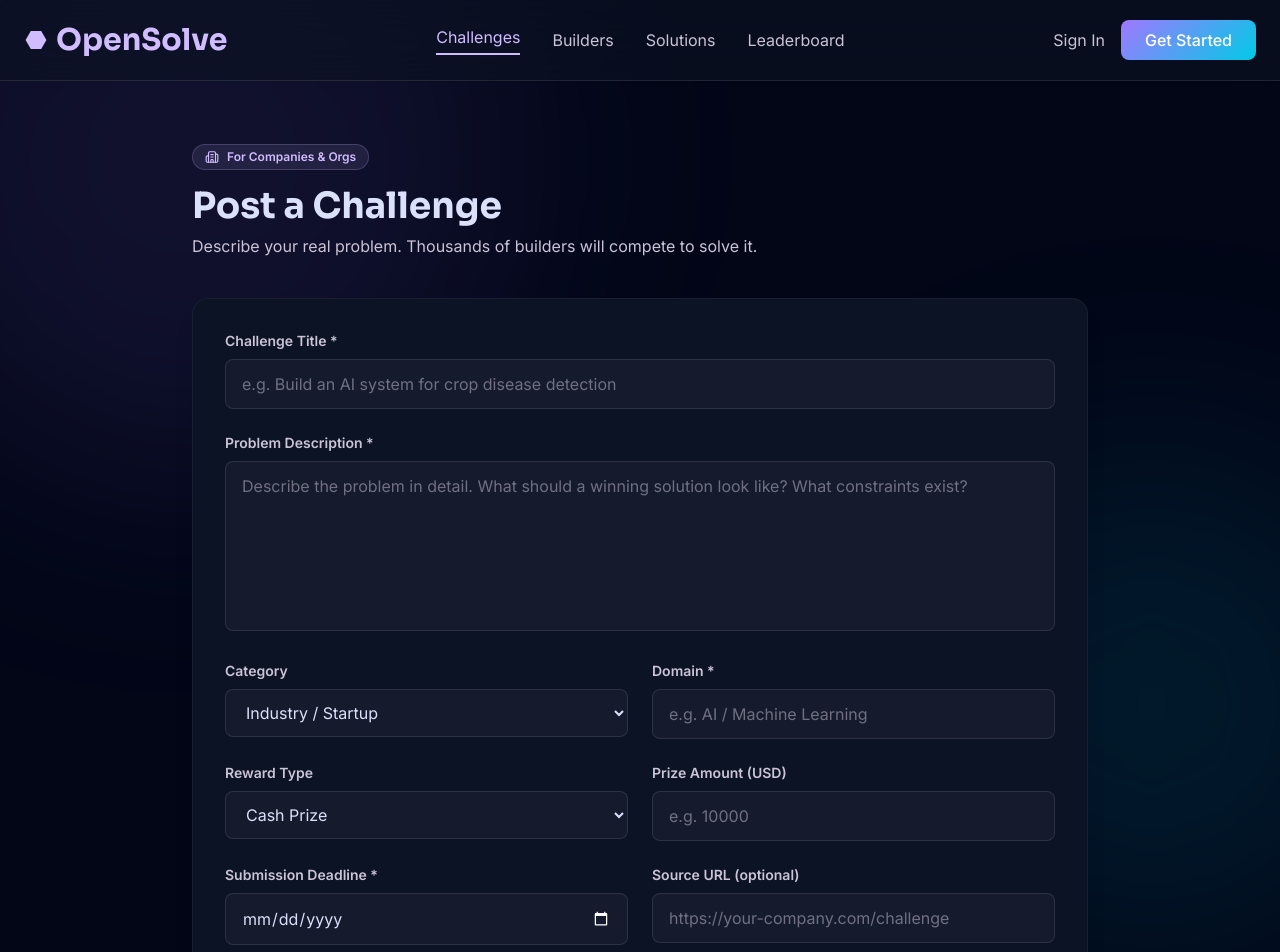
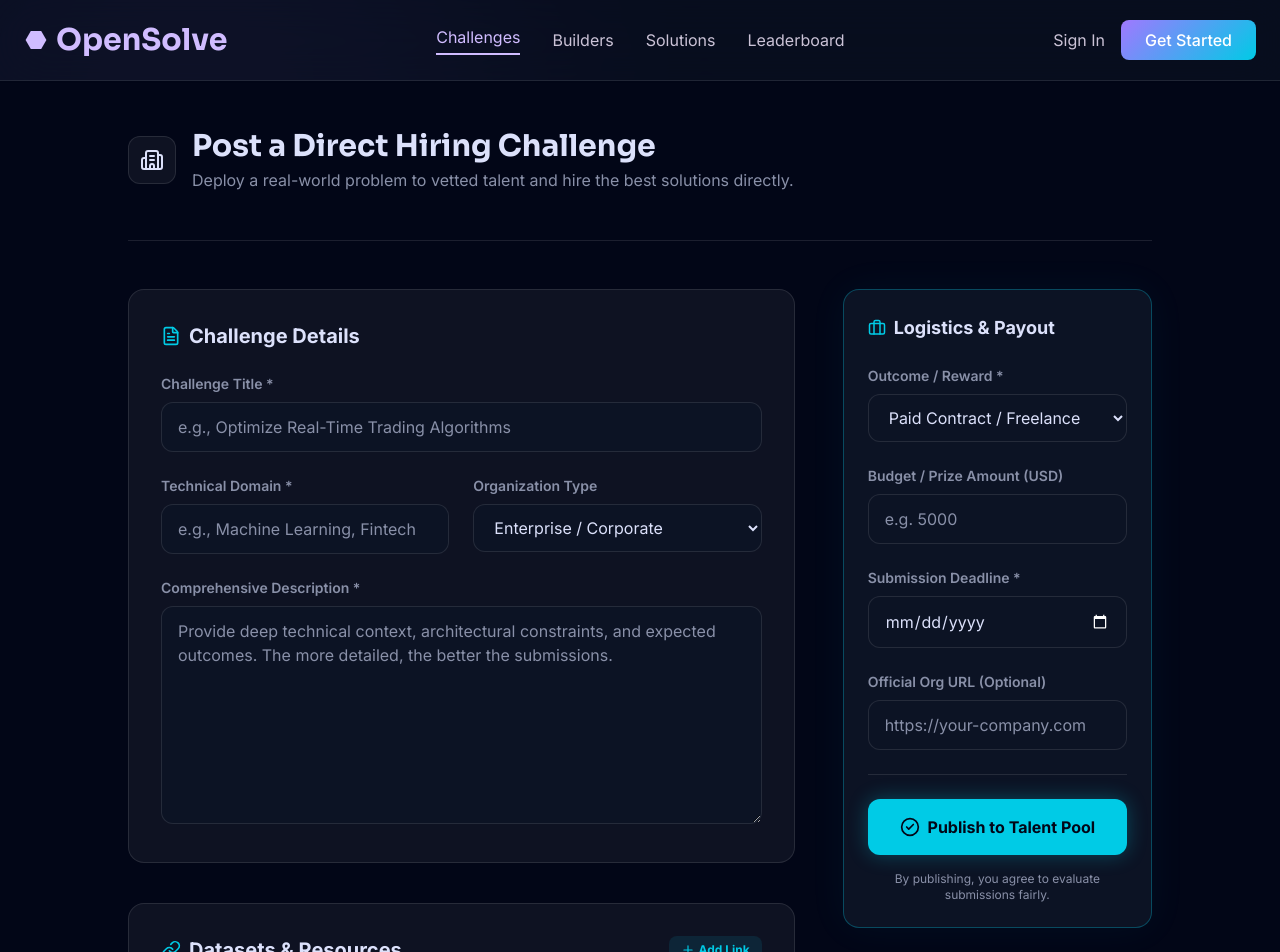
Before and after one commit to D0-6/opensolve, a Next.js app: page /organizations/new in a window 1280 px wide. Shown: the top 952 px of the page. Built offline with nearby package versions, Linux system fonts and the light colour scheme; no server answers.

Commit message:
Phase 8: Industrial Grade Org Dashboard and Professional Posting Form

```diff
--- /dev/null
+++ b/src/app/organizations/dashboard/page.tsx
@@ -0,0 +1,118 @@
+import { auth } from "@clerk/nextjs/server";
+import { docClient } from "@/lib/dynamodb";
+import { QueryCommand } from "@aws-sdk/lib-dynamodb";
+import { redirect } from "next/navigation";
+import { Briefcase, Users, FileText, ExternalLink, Mail, CheckCircle2, Award } from "lucide-react";
+import Link from "next/link";
+
+const PROBLEMS_TABLE = process.env.DYNAMODB_TABLE_PROBLEMS || "OpenSolve_Problems";
+const SUBMISSIONS_TABLE = process.env.DYNAMODB_TABLE_SUBMISSIONS || "OpenSolve_Submissions";
+
+export default async function OrgDashboard() {
+  const { userId } = await auth();
+  if (!userId) redirect("/sign-in");
+
+  // Fetch problems posted by this org (Using a GSI would be better in prod, but for hackathon/demo we scan or query if GSI exists)
+  // Let's assume we fetch all problems and filter for now to guarantee it works without complex GSI setup
+  const problemsRes = await docClient.send(new QueryCommand({
+    TableName: PROBLEMS_TABLE,
+    IndexName: "status-deadline-index",
+    KeyConditionExpression: "#status = :status",
+    ExpressionAttributeNames: { "#status": "status" },
+    ExpressionAttributeValues: { ":status": "OPEN" },
+  }));
+
+  const orgProblems = (problemsRes.Items || []).filter(p => p.postedByOrgId === userId);
+
+  // For each problem, fetch its submissions
+  const dashboardData = await Promise.all(orgProblems.map(async (problem) => {
+    const subsRes = await docClient.send(new QueryCommand({
+      TableName: SUBMISSIONS_TABLE,
+      KeyConditionExpression: "problemId = :pid",
+      ExpressionAttributeValues: { ":pid": problem.problemId }
+    }));
+    return {
+      ...problem,
+      submissions: subsRes.Items || []
+    };
+  }));
+
+  return (
+    <div className="min-h-screen bg-[#020617] pt-24 pb-16 px-6">
+      <div className="max-w-7xl mx-auto">
+        <div className="flex items-center justify-between mb-12">
+          <div>
+            <h1 className="text-4xl font-display-lg text-[#dce1fb] font-bold">Hiring Pipeline</h1>
+            <p className="text-[#8990a8] font-body-md mt-2">Manage active challenges, evaluate team submissions, and extend offers.</p>
+          </div>
+          <Link href="/organizations/new" className="bg-[#00cbe6] text-[#020617] font-bold px-6 py-3 rounded-xl hover:bg-[#5de6ff] transition-all shadow-[0_0_20px_rgba(0,203,230,0.2)]">
+            + Post New Challenge
+          </Link>
+        </div>
+
+        {dashboardData.length === 0 ? (
+          <div className="bg-white/5 border border-white/10 rounded-2xl p-16 text-center">
+            <Briefcase size={48} className="mx-auto text-[#8990a8] mb-6 opacity-50" />
+            <h2 className="text-2xl font-bold text-[#dce1fb] mb-2">No active challenges</h2>
+            <p className="text-[#8990a8] mb-6">Post a challenge to start receiving submissions from top talent.</p>
+          </div>
+        ) : (
+          <div className="space-y-12">
+            {dashboardData.map(problem => (
+              <div key={problem.problemId} className="bg-[#0c1324] border border-white/10 rounded-3xl overflow-hidden shadow-2xl">
+                {/* Challenge Header */}
+                <div className="bg-white/5 border-b border-white/10 p-6 md:p-8 flex flex-col md:flex-row justify-between items-start md:items-center gap-4">
+                  <div>
+                    <h2 className="text-2xl font-bold text-[#dce1fb]">{problem.title}</h2>
+                    <div className="flex gap-4 mt-2 text-sm text-[#8990a8]">
+                      <span className="flex items-center gap-1"><Users size={16}/> {problem.submissions.length} Submissions</span>
+                      <span className="flex items-center gap-1"><Award size={16}/> {problem.prizeType}</span>
+                    </div>
+                  </div>
+                  <Link href={`/problems/${problem.problemId}`} className="text-[#00cbe6] text-sm font-bold hover:underline">View Public Page &rarr;</Link>
+                </div>
+
+                {/* Submissions Pipeline */}
+                <div className="p-6 md:p-8 bg-[#020617]/50">
+                  <h3 className="text-sm font-bold text-[#8990a8] uppercase tracking-wider mb-6">Candidate Pipeline</h3>
+
+                  {problem.submissions.length === 0 ? (
+                    <p className="text-[#8990a8] italic">Awaiting submissions...</p>
+                  ) : (
+                    <div className="grid grid-cols-1 gap-4">
+                      {problem.submissions.map(sub => (
+                        <div key={sub.rankKey} className="bg-white/5 border border-white/10 rounded-xl p-5 flex flex-col md:flex-row items-start md:items-center justify-between gap-6 hover:bg-white/10 transition-colors">
+                          <div className="flex-1">
+                            <div className="flex items-center gap-3 mb-2">
+                              <h4 className="font-bold text-lg text-[#dce1fb]">{sub.studentName} {sub.teamId && <span className="text-xs bg-[#a078ff]/20 text-[#a078ff] px-2 py-0.5 rounded-full ml-2">Team Submission</span>}</h4>
+                              <span className="text-xs px-2 py-1 rounded-md bg-white/10 text-[#8990a8]">{sub.evaluationStatus || "PENDING"}</span>
+                            </div>
+                            <p className="text-sm text-[#8990a8] line-clamp-2 mb-3">{sub.writeup}</p>
+                            <div className="flex items-center gap-4 text-sm font-bold">
+                              <a href={sub.githubUrl} target="_blank" className="text-[#dce1fb] flex items-center gap-1 hover:text-[#00cbe6]"><FileText size={16}/> View Code</a>
+                              {sub.demoUrl && <a href={sub.demoUrl} target="_blank" className="text-[#dce1fb] flex items-center gap-1 hover:text-[#00cbe6]"><ExternalLink size={16}/> Live Demo</a>}
+                            </div>
+                          </div>
+
+                          <div className="flex flex-col gap-2 w-full md:w-auto">
+                            {/* Actions - The Hiring Pipeline Magic */}
+                            <button className="bg-[#a078ff] text-white px-6 py-2 rounded-lg font-bold text-sm hover:bg-[#b08cff] transition-colors flex items-center justify-center gap-2">
+                              <CheckCircle2 size={16}/> {problem.prizeType === "HIRING" ? "Extend Hire Offer" : "Offer Contract"}
+                            </button>
+                            <button className="bg-transparent border border-white/20 text-[#dce1fb] px-6 py-2 rounded-lg font-bold text-sm hover:bg-white/5 transition-colors flex items-center justify-center gap-2">
+                              <Mail size={16}/> Request Interview
+                            </button>
+                          </div>
+                        </div>
+                      ))}
+                    </div>
+                  )}
+                </div>
+              </div>
+            ))}
+          </div>
+        )}
+      </div>
+    </div>
+  );
+}
--- a/src/app/organizations/new/page.tsx
+++ b/src/app/organizations/new/page.tsx
@@ -2,30 +2,46 @@
 
 import { useState } from "react";
 import { useRouter } from "next/navigation";
-import { useUser } from "@clerk/nextjs";
-import { PlusCircle, Loader2, Building2, AlertCircle } from "lucide-react";
+import { Building2, Plus, X, Loader2, Link as LinkIcon, FileText, Briefcase, Calendar, LayoutGrid, CheckCircle2 } from "lucide-react";
 
-export default function NewProblem() {
+export default function ProfessionalPostChallenge() {
   const router = useRouter();
-  const { user } = useUser();
 
   const [formData, setFormData] = useState({
     title: "",
+    domain: "",
     description: "",
     source: "INDUSTRY",
     sourceUrl: "",
     prizeAmount: "",
-    prizeType: "CASH",
+    prizeType: "CONTRACT",
     deadline: "",
-    domain: "",
   });
+
+  const [resourceLinks, setResourceLinks] = useState<string[]>([""]);
   const [loading, setLoading] = useState(false);
   const [error, setError] = useState("");
+
+  const handleAddLink = () => setResourceLinks([...resourceLinks, ""]);
+
+  const handleLinkChange = (index: number, value: string) => {
+    const updated = [...resourceLinks];
+    updated[index] = value;
+    setResourceLinks(updated);
+  };
+
+  const handleRemoveLink = (index: number) => {
+    setResourceLinks(resourceLinks.filter((_, i) => i !== index));
+  };
 
   const handleSubmit = async (e: React.FormEvent) => {
     e.preventDefault();
     setLoading(true);
     setError("");
+
+    // Filter out empty links
+    const validLinks = resourceLinks.filter(link => link.trim() !== "");
+
     try {
       const res = await fetch("/api/problems", {
         method: "POST",
@@ -33,7 +49,7 @@ export default function NewProblem() {
         body: JSON.stringify({
           ...formData,
           deadline: new Date(formData.deadline).toISOString(),
-          postedByOrgId: user?.id,
+          resourceLinks: validLinks,
         }),
       });
       const data = await res.json();
@@ -46,159 +62,142 @@ export default function NewProblem() {
     }
   };
 
-  const inputClass = "w-full border border-white/10 rounded-lg px-4 py-3 text-on-surface placeholder:text-on-surface-variant/50 focus:outline-none focus:ring-2 focus:ring-primary/50 transition-all font-body-md";
-  const labelClass = "text-sm font-semibold text-on-surface-variant mb-2 block";
+  const inputStyles = "w-full bg-[#0c1324] border border-white/10 rounded-xl px-4 py-3 text-[#dce1fb] placeholder:text-[#8990a8] focus:outline-none focus:ring-2 focus:ring-[#00cbe6]/50 transition-all font-body-md";
+  const labelStyles = "block text-sm font-semibold text-[#8990a8] mb-2";
 
   return (
-    <div className="min-h-screen py-16 px-6">
-      <div className="max-w-4xl mx-auto">
-        {/* Header */}
-        <div className="mb-10">
-          <div className="inline-flex items-center gap-2 bg-primary/10 border border-primary/20 rounded-full px-3 py-1 text-xs font-semibold text-primary mb-4">
-            <Building2 size={14} /> For Companies & Orgs
+    <div className="min-h-screen bg-[#020617] py-12 px-6">
+      <div className="max-w-5xl mx-auto">
+
+        {/* Header Section */}
+        <div className="mb-12 border-b border-white/10 pb-8">
+          <div className="flex items-center gap-4 mb-4">
+            <div className="w-12 h-12 bg-white/5 border border-white/10 rounded-xl flex items-center justify-center text-[#dce1fb]">
+              <Building2 size={24} />
             </div>
-          <h1 className="font-display-lg text-4xl text-on-surface font-bold mb-2">
-            Post a Challenge
-          </h1>
-          <p className="font-body-md text-on-surface-variant">
-            Describe your real problem. Thousands of builders will compete to solve it.
-          </p>
+            <div>
+              <h1 className="text-3xl font-display-lg text-[#dce1fb] font-bold">Post a Direct Hiring Challenge</h1>
+              <p className="text-[#8990a8] font-body-md mt-1">Deploy a real-world problem to vetted talent and hire the best solutions directly.</p>
+            </div>
+          </div>
         </div>
 
-        {/* Form Container */}
-        <div className="bg-surface border border-white/5 rounded-2xl p-8 shadow-xl">
         {error && (
-            <div className="flex items-start gap-3 bg-red-500/10 border border-red-500/20 rounded-xl p-4 mb-8 text-red-400 text-sm">
-              <AlertCircle size={18} className="mt-0.5 shrink-0" />
+          <div className="bg-red-500/10 border border-red-500/20 text-red-400 p-4 rounded-xl mb-8 font-body-md flex items-center gap-3">
+            <X size={18} />
             {error}
           </div>
         )}
 
-          <form onSubmit={handleSubmit} className="space-y-6">
+        <form onSubmit={handleSubmit} className="grid grid-cols-1 lg:grid-cols-3 gap-12">
+
+          {/* Main Form Area */}
+          <div className="lg:col-span-2 space-y-10">
+
+            {/* Section 1: Basic Info */}
+            <section className="bg-white/5 border border-white/10 rounded-2xl p-8">
+              <div className="flex items-center gap-2 mb-6 text-[#dce1fb]">
+                <FileText size={20} className="text-[#00cbe6]" />
+                <h2 className="text-xl font-bold">Challenge Details</h2>
+              </div>
+              <div className="space-y-6">
                 <div>
-              <label className={labelClass}>Challenge Title *</label>
-              <input
-                required
-                type="text"
-                value={formData.title}
-                onChange={(e) => setFormData({ ...formData, title: e.target.value })}
-                placeholder="e.g. Build an AI system for crop disease detection"
-                className={inputClass}
-                style={{ backgroundColor: "#151b2d", color: "#dce1fb" }}
-              />
+                  <label className={labelStyles}>Challenge Title *</label>
+                  <input required type="text" value={formData.title} onChange={(e) => setFormData({ ...formData, title: e.target.value })} placeholder="e.g., Optimize Real-Time Trading Algorithms" className={inputStyles} />
+                </div>
+                <div className="grid grid-cols-2 gap-6">
+                  <div>
+                    <label className={labelStyles}>Technical Domain *</label>
+                    <input required type="text" value={formData.domain} onChange={(e) => setFormData({ ...formData, domain: e.target.value })} placeholder="e.g., Machine Learning, Fintech" className={inputStyles} />
+                  </div>
+                  <div>
+                    <label className={labelStyles}>Organization Type</label>
+                    <select value={formData.source} onChange={(e) => setFormData({ ...formData, source: e.target.value })} className={inputStyles}>
+                      <option value="INDUSTRY">Enterprise / Corporate</option>
+                      <option value="YC_STARTUP">YC / VC-Backed Startup</option>
+                      <option value="GOVERNMENT">Government / Non-Profit</option>
+                    </select>
+                  </div>
+                </div>
+                <div>
+                  <label className={labelStyles}>Comprehensive Description *</label>
+                  <textarea required rows={8} value={formData.description} onChange={(e) => setFormData({ ...formData, description: e.target.value })} placeholder="Provide deep technical context, architectural constraints, and expected outcomes. The more detailed, the better the submissions." className={`${inputStyles} resize-y`} />
+                </div>
+              </div>
+            </section>
+
+            {/* Section 2: Resources */}
+            <section className="bg-white/5 border border-white/10 rounded-2xl p-8">
+              <div className="flex items-center justify-between mb-6">
+                <div className="flex items-center gap-2 text-[#dce1fb]">
+                  <LinkIcon size={20} className="text-[#00cbe6]" />
+                  <h2 className="text-xl font-bold">Datasets & Resources</h2>
+                </div>
+                <button type="button" onClick={handleAddLink} className="text-xs font-bold text-[#00cbe6] bg-[#00cbe6]/10 px-3 py-1.5 rounded-lg hover:bg-[#00cbe6]/20 transition-colors flex items-center gap-1">
+                  <Plus size={14} /> Add Link
+                </button>
+              </div>
+              <p className="text-sm text-[#8990a8] mb-6">Provide URLs to Google Drive folders, Kaggle datasets, GitHub repos, or API documentation.</p>
+
+              <div className="space-y-4">
+                {resourceLinks.map((link, index) => (
+                  <div key={index} className="flex gap-3">
+                    <input type="url" value={link} onChange={(e) => handleLinkChange(index, e.target.value)} placeholder="https://..." className={inputStyles} />
+                    {resourceLinks.length > 1 && (
+                      <button type="button" onClick={() => handleRemoveLink(index)} className="p-3 bg-red-500/10 text-red-400 rounded-xl hover:bg-red-500/20 transition-colors border border-red-500/10">
+                        <X size={20} />
+                      </button>
+                    )}
+                  </div>
+                ))}
+              </div>
+            </section>
+          </div>
+
+          {/* Sidebar / Logistics */}
+          <div className="space-y-6">
+            <section className="bg-[#0c1324] border border-[#00cbe6]/30 rounded-2xl p-6 sticky top-24 shadow-[0_0_40px_rgba(0,203,230,0.05)]">
+              <h3 className="text-lg font-bold text-[#dce1fb] flex items-center gap-2 mb-6">
+                <Briefcase size={18} className="text-[#00cbe6]" /> Logistics & Payout
+              </h3>
+
+              <div className="space-y-6">
+                <div>
+                  <label className={labelStyles}>Outcome / Reward *</label>
+                  <select value={formData.prizeType} onChange={(e) => setFormData({ ...formData, prizeType: e.target.value })} className={inputStyles}>
+                    <option value="HIRING">Full-Time Hiring Offer</option>
+                    <option value="CONTRACT">Paid Contract / Freelance</option>
+                    <option value="CASH">Cash Bounty</option>
+                    <option value="PILOT_FUNDING">Pilot Program Funding</option>
+                  </select>
                 </div>
 
                 <div>
-              <label className={labelClass}>Problem Description *</label>
-              <textarea
-                required
-                rows={6}
-                value={formData.description}
-                onChange={(e) => setFormData({ ...formData, description: e.target.value })}
-                placeholder="Describe the problem in detail. What should a winning solution look like? What constraints exist?"
-                className={`${inputClass} resize-none`}
-                style={{ backgroundColor: "#151b2d", color: "#dce1fb" }}
-              />
+                  <label className={labelStyles}>Budget / Prize Amount (USD)</label>
+                  <input type="number" min="0" value={formData.prizeAmount} onChange={(e) => setFormData({ ...formData, prizeAmount: e.target.value })} placeholder="e.g. 5000" className={inputStyles} />
                 </div>
 
-            <div className="grid grid-cols-1 md:grid-cols-2 gap-6">
                 <div>
-                <label className={labelClass}>Category</label>
-                <select
-                  value={formData.source}
-                  onChange={(e) => setFormData({ ...formData, source: e.target.value })}
-                  className={inputClass}
-                  style={{ backgroundColor: "#151b2d", color: "#dce1fb" }}
-                >
-                  <option value="INDUSTRY">Industry / Startup</option>
-                  <option value="GOVERNMENT">Government / Public Sector</option>
-                  <option value="YC_STARTUP">YC Startup</option>
-                </select>
+                  <label className={labelStyles}>Submission Deadline *</label>
+                  <input required type="date" value={formData.deadline} onChange={(e) => setFormData({ ...formData, deadline: e.target.value })} className={inputStyles} style={{ colorScheme: "dark" }} />
                 </div>
+
                 <div>
-                <label className={labelClass}>Domain *</label>
-                <input
-                  required
-                  type="text"
-                  value={formData.domain}
-                  onChange={(e) => setFormData({ ...formData, domain: e.target.value })}
-                  placeholder="e.g. AI / Machine Learning"
-                  className={inputClass}
-                  style={{ backgroundColor: "#151b2d", color: "#dce1fb" }}
-                />
+                  <label className={labelStyles}>Official Org URL (Optional)</label>
+                  <input type="url" value={formData.sourceUrl} onChange={(e) => setFormData({ ...formData, sourceUrl: e.target.value })} placeholder="https://your-company.com" className={inputStyles} />
+                </div>
+
+                <div className="pt-6 border-t border-white/10">
+                  <button type="submit" disabled={loading} className="w-full bg-[#00cbe6] text-[#020617] font-bold py-4 rounded-xl hover:bg-[#5de6ff] transition-all flex items-center justify-center gap-2 shadow-[0_0_20px_rgba(0,203,230,0.3)] hover:shadow-[0_0_30px_rgba(0,203,230,0.5)]">
+                    {loading ? <Loader2 size={20} className="animate-spin" /> : <><CheckCircle2 size={20} /> Publish to Talent Pool</>}
+                  </button>
+                  <p className="text-xs text-center text-[#8990a8] mt-4">By publishing, you agree to evaluate submissions fairly.</p>
                 </div>
               </div>
-
-            <div className="grid grid-cols-1 md:grid-cols-2 gap-6">
-              <div>
-                <label className={labelClass}>Reward Type</label>
-                <select
-                  value={formData.prizeType}
-                  onChange={(e) => setFormData({ ...formData, prizeType: e.target.value })}
-                  className={inputClass}
-                  style={{ backgroundColor: "#151b2d", color: "#dce1fb" }}
-                >
-                  <option value="CASH">Cash Prize</option>
-                  <option value="CONTRACT">Contract / Project</option>
-                  <option value="HIRING">Full-time Hire</option>
-                  <option value="PILOT_FUNDING">Pilot Funding</option>
-                  <option value="EQUITY">Equity / Co-founder</option>
-                </select>
-              </div>
-              <div>
-                <label className={labelClass}>Prize Amount (USD)</label>
-                <input
-                  type="number"
-                  min="0"
-                  value={formData.prizeAmount}
-                  onChange={(e) => setFormData({ ...formData, prizeAmount: e.target.value })}
-                  placeholder="e.g. 10000"
-                  className={inputClass}
-                  style={{ backgroundColor: "#151b2d", color: "#dce1fb" }}
-                />
-              </div>
+            </section>
           </div>
 
-            <div className="grid grid-cols-1 md:grid-cols-2 gap-6">
-              <div>
-                <label className={labelClass}>Submission Deadline *</label>
-                <input
-                  required
-                  type="date"
-                  value={formData.deadline}
-                  onChange={(e) => setFormData({ ...formData, deadline: e.target.value })}
-                  className={inputClass}
-                  style={{ backgroundColor: "#151b2d", color: "#dce1fb", colorScheme: "dark" }}
-                />
-              </div>
-              <div>
-                <label className={labelClass}>Source URL (optional)</label>
-                <input
-                  type="url"
-                  value={formData.sourceUrl}
-                  onChange={(e) => setFormData({ ...formData, sourceUrl: e.target.value })}
-                  placeholder="https://your-company.com/challenge"
-                  className={inputClass}
-                  style={{ backgroundColor: "#151b2d", color: "#dce1fb" }}
-                />
-              </div>
-            </div>
-
-            <div className="pt-4 border-t border-white/5">
-              <button
-                type="submit"
-                disabled={loading}
-                className="w-full bg-[#00cbe6] hover:bg-[#5de6ff] text-[#001f25] font-bold py-4 rounded-xl transition-colors flex items-center justify-center gap-2"
-              >
-                {loading ? (
-                  <Loader2 size={20} className="animate-spin" />
-                ) : (
-                  <><PlusCircle size={20} /> Publish Challenge</>
-                )}
-              </button>
-            </div>
         </form>
-        </div>
       </div>
     </div>
   );
```
Lines whose indentation alone changed are shown as unchanged.
